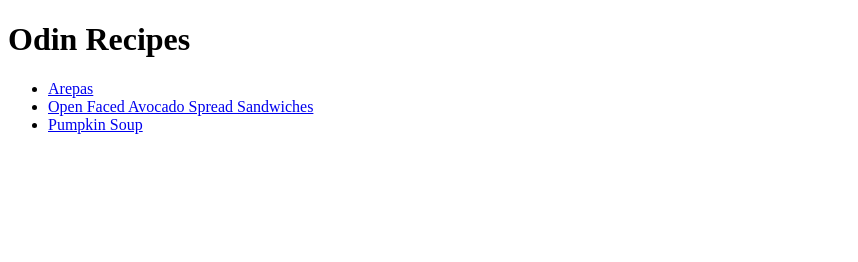
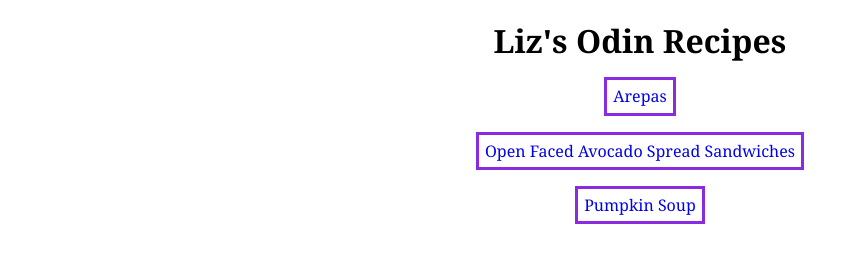
Before and after one commit to lizandreina/odin-recipes, a plain HTML site: page index.html in a window 1280 px wide. Shown: the whole page, without its empty margins (0-858 px from the left). Drawn offline with Linux system fonts and the light colour scheme.

Commit message:
Add some basic CSS to the HTML file
Practice using CSS properties and applying them to the original HMTL file to style it.

```diff
--- a/index.html
+++ b/index.html
@@ -4,18 +4,33 @@
 <head>
     <meta charset="UTF-8">
     <meta name="viewport" content="width=device-width, initial-scale=1.0">
+    <link rel="stylesheet" href="styles.css">
     <title>Odin Recipes</title>
 </head>
 
 <body>
-    <h1>Odin Recipes</h1>
+    <h1> Liz's Odin Recipes</h1>
 
-<ul>
+<div class="list">
 
-<li><a href="recipes/arepas.html">Arepas</a></li>
-<li><a href="recipes/avocadosandwich.html">Open Faced Avocado Spread Sandwiches</a></li>
-<li><a href="recipes/pumpkinsoup.html">Pumpkin Soup</a></li>
+<p>
+    <button class="button">
+        <a href="recipes/arepas.html">Arepas</a>
+    </button>
+</p>
 
-</ul>
+<p>
+    <button class="button">
+        <a href="recipes/avocadosandwich.html">Open Faced Avocado Spread Sandwiches</a>
+    </button>
+</p>
+
+<p>
+    <button class="button">
+        <a href="recipes/pumpkinsoup.html">Pumpkin Soup</a>
+    </button>
+</p>
+
+</div>
 </body>
 </html>
--- /dev/null
+++ b/styles.css
@@ -0,0 +1,46 @@
+* {
+    font-family: Georgia, "Times New Roman", sans-serif;
+    text-align: center;
+    font-size: 1rem;
+    line-height: 0.8cm;
+}
+
+h1 {
+    font-size: 2rem;
+}
+
+h2 {
+    font-size: 1.5rem;
+}
+
+a {
+    text-decoration: none;
+}
+
+.button {
+    border: solid;
+    border-color: blueviolet;
+    border-width: 3px;
+    background-color: white;
+}
+
+section {
+    text-align: center;
+}
+
+img {
+    width: 500px;
+    height: auto;
+}
+
+ul li,
+ol li {
+    list-style-position: inside;
+}
+
+   body {
+    margin-left: 20%;
+    margin-right: 20%;
+    margin-top: 2%;
+    margin-bottom: 2%;
+   }
```
Also changed, not shown: recipes/arepas.html (+4 -0 lines), recipes/avocadosandwich.html (+4 -0 lines), recipes/pumpkinsoup.html (+4 -0 lines).
